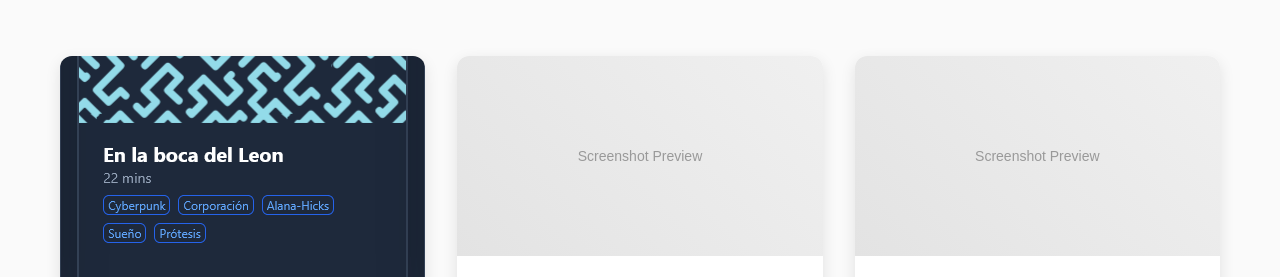
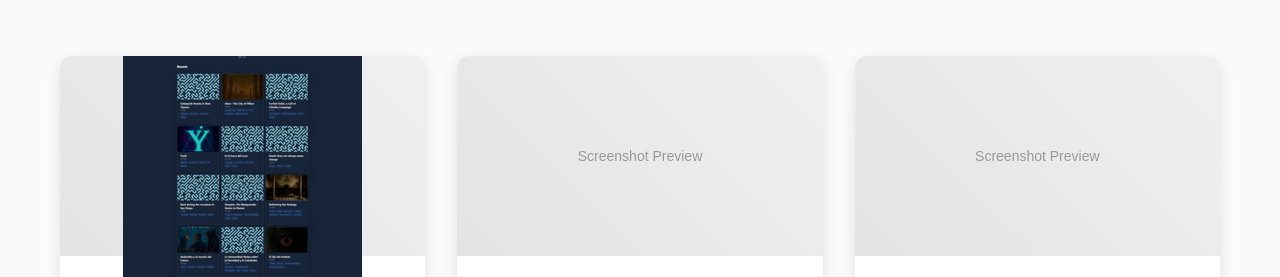
Before and after one commit to vicosurge/portfolio, a plain HTML site: page index.html in a window 1280 px wide. Shown: the part 514-791 px from the top of the page. Drawn offline with Linux system fonts and the light colour scheme.

Commit message:
Testing with resizing images

```diff
--- a/index.html
+++ b/index.html
@@ -254,7 +254,7 @@
                 <div class="projects-grid">
 
                     <div class="project-card">
-                        <div class="project-image"><img src="digimente.png" /></div>
+                        <div class="project-image"><img src="output.png" /></div>
                         <div class="project-content">
                             <h3 class="project-title">Digimente</h3>
                             <a href="https://digimente.xyz" class="project-url" target="_blank">digimente.xyz</a>
```
Also changed, not shown: output.png (added).
